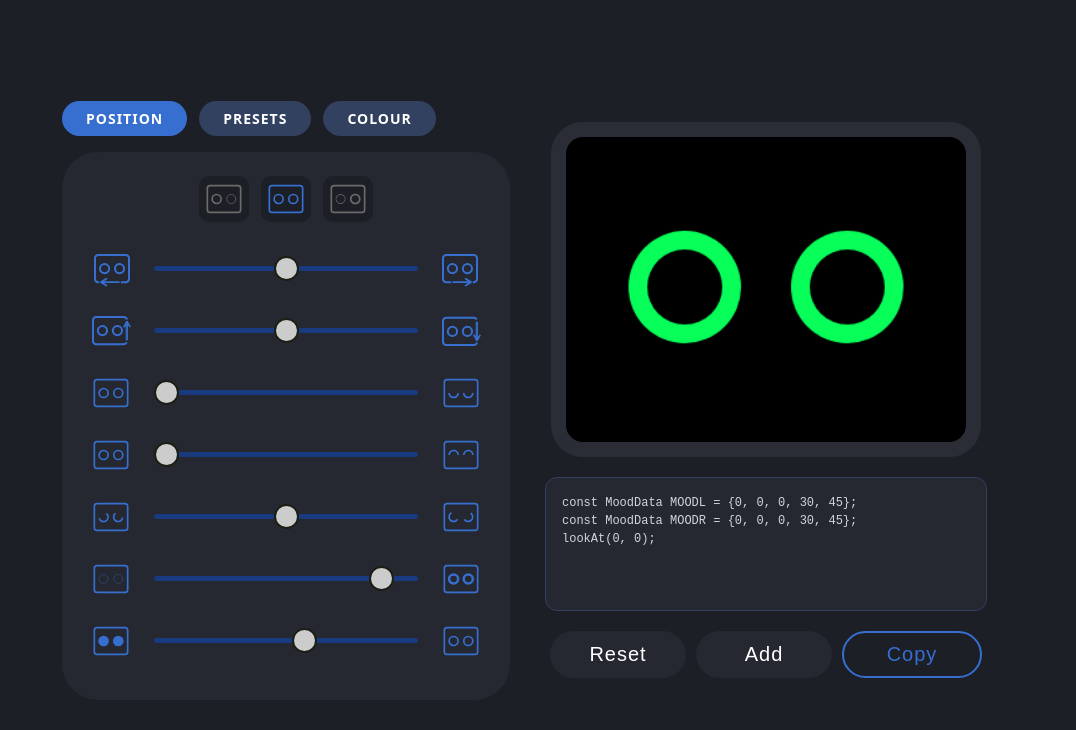
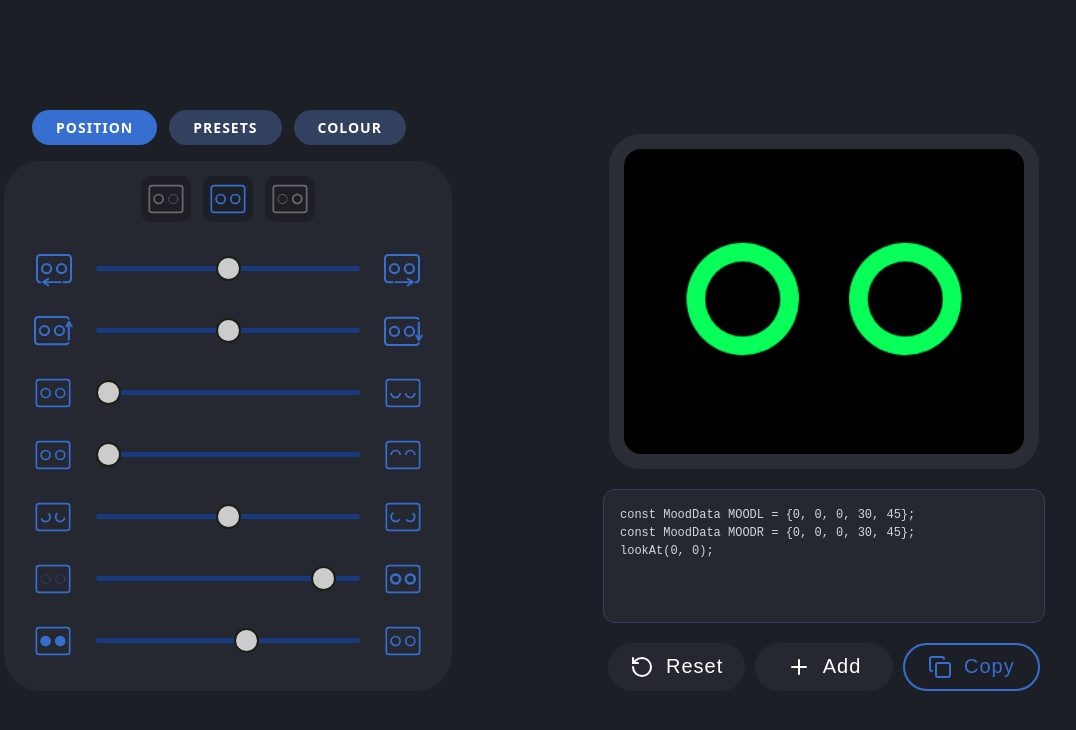
Before and after one commit to tanmaywankar/GrobotAnimator, a Vue app: page / in a window 1280 px wide. Shown: the top 730 px of the page, without its empty margins (138-1214 px from the left). Built offline with nearby package versions, Linux system fonts and the light colour scheme.

Commit message:
fix: configure vite base path, fix asset paths, and add github pages deployment workflow

```diff
--- a/index.html
+++ b/index.html
@@ -4,11 +4,11 @@
 <head>
   <meta charset="UTF-8" />
   <link rel="icon" type="image/svg+xml" href="./fav_icons/favicon.svg" />
-  <link rel="icon" type="image/png" href="./fav_icons//favicon-96x96.png" sizes="96x96" />
-  <link rel="shortcut icon" href="./fav_icons//favicon.ico" />
-  <link rel="apple-touch-icon" sizes="180x180" href="./fav_icons//apple-touch-icon.png" />
+  <link rel="icon" type="image/png" href="./fav_icons/favicon-96x96.png" sizes="96x96" />
+  <link rel="shortcut icon" href="./fav_icons/favicon.ico" />
+  <link rel="apple-touch-icon" sizes="180x180" href="./fav_icons/apple-touch-icon.png" />
   <meta name="apple-mobile-web-app-title" content="Grobot Studio" />
-  <link rel="manifest" href="./fav_icons//site.webmanifest" />
+  <link rel="manifest" href="./fav_icons/site.webmanifest" />
   <meta name="viewport" content="width=device-width, initial-scale=1.0" />
   <title>Grobot Animation Studio</title>
 </head>
--- a/src/App.vue
+++ b/src/App.vue
@@ -2,11 +2,12 @@
 import "./style.css";
 import CanvasPreview from "./components/CanvasPreview.vue";
 import SliderComponent from "./components/SliderComponent.vue";
-import { sliderConfigs } from "./config/sliderConfig.js";
+import { sliderConfigs } from "./config/SliderConfig.js";
 import { useSliderStore } from "./store/SliderStore.js";
 import TextBoxComponent from "./components/TextBoxComponent.vue";
 
 const store = useSliderStore();
+const spriteUrl = `${import.meta.env.BASE_URL}sprite.svg`;
 </script>
 
 <template>
@@ -26,7 +27,7 @@ const store = useSliderStore();
             @click="store.activeEyeSide = 'Left'"
           >
             <svg class="eye_select">
-              <use href="/sprite.svg#gb-left_eye" />
+              <use :href="`${spriteUrl}#gb-left_eye`" />
             </svg>
           </div>
           <div
@@ -35,7 +36,7 @@ const store = useSliderStore();
             @click="store.activeEyeSide = 'Both'"
           >
             <svg class = "eye_select">
-            <use href = "/sprite.svg#gb-base_emo" />
+            <use :href="`${spriteUrl}#gb-base_emo`" />
            </svg>
           </div>
           <div
@@ -44,7 +45,7 @@ const store = useSliderStore();
             @click="store.activeEyeSide = 'Right'"
           >
             <svg class="eye_select">
-              <use href="/sprite.svg#gb-right_eye" />
+              <use :href="`${spriteUrl}#gb-right_eye`" />
             </svg>
           </div>
         </div>
--- a/src/components/SliderComponent.vue
+++ b/src/components/SliderComponent.vue
@@ -1,11 +1,11 @@
 <template>
   <div class="slider-row">
     <svg :class="leftClasses" @click="adjustvalue(-1)">
-      <use :href="`/sprite.svg#${leftIconId}`" />
+      <use :href="`${spriteUrl}#${leftIconId}`" />
     </svg>
     <input type="range" :min="min" :max="max" v-model="currentValue" />
     <svg :class="rightClasses" @click="adjustvalue(1)">
-      <use :href="`/sprite.svg#${rightIconId}`" />
+      <use :href="`${spriteUrl}#${rightIconId}`" />
     </svg>
   </div>
 </template>
@@ -13,6 +13,7 @@
 <script setup>
 import { useSliderStore } from "../store/SliderStore";
 import { computed } from "vue";
+const spriteUrl = `${import.meta.env.BASE_URL}sprite.svg`;
 const store = useSliderStore();
 const props = defineProps({
   propKey: String,
--- a/src/components/TextBoxComponent.vue
+++ b/src/components/TextBoxComponent.vue
@@ -1,17 +1,27 @@
 <template>
   <textarea class="code-output" id="text-area" :value="codeText"> </textarea>
   <div class="action-buttons">
-    <button class="btn" @click="resetValues">Reset</button>
-    <button class="btn">Add</button>
-    <button class="btn primary"  @click = "copyCode">Copy</button>
+    <button class="btn" @click="resetValues">
+      <RotateCcw class="custom-icon" />
+      Reset
+    </button>
+    <button class="btn">
+      <Plus class="custom-icon"/>
+      Add
+    </button>
+    <button class="btn primary" @click="copyCode">
+      <Copy class="custom-icon" />
+      Copy
+    </button>
   </div>
 </template>
 
 <script setup>
 import { computed } from "vue";
 import { useSliderStore } from "../store/SliderStore";
-import { sliderConfigs } from "../config/sliderConfig";
-import { toast } from 'vue3-toastify';
+import { sliderConfigs } from "../config/SliderConfig";
+import { toast } from "vue3-toastify";
+import { RotateCcw, Plus, Copy } from "@lucide/vue";
 const store = useSliderStore();
 
 const codeText = computed({
@@ -39,9 +49,10 @@ const resetValues = () => {
   }
 };
 
-const copyCode = () =>{
+const copyCode = () => {
   const textArea = document.getElementById("text-area");
-  navigator.clipboard.writeText(textArea.value)
+  navigator.clipboard
+    .writeText(textArea.value)
     .then(() => {
       toast.info("Code copied to clipboard!", {
         autoClose: 3000,
@@ -49,12 +60,12 @@ const copyCode = () =>{
         theme: "dark",
       });
     })
-  .catch(err =>{
+    .catch((err) => {
       console.error("Failed to copy text: ", err);
       toast.error("Failed to copy code", {
         autoClose: 2500,
         position: toast.POSITION.BOTTOM_RIGHT,
       });
     });
-}
+};
 </script>
--- a/src/store/SliderStore.js
+++ b/src/store/SliderStore.js
@@ -2,7 +2,7 @@ import { defineStore } from "pinia";
 import { reactive } from "vue";
 import { ref } from "vue";
 import { computed } from "vue";
-import { sliderConfigs } from "../config/sliderConfig";
+import { sliderConfigs } from "../config/SliderConfig";
 
 export const useSliderStore = defineStore('SliderStore',() => {
     const moodL = reactive({
--- a/src/style.css
+++ b/src/style.css
@@ -38,22 +38,26 @@ body {
 
 .app-container {
   display: flex;
-  max-width: 1000px;
+  max-width: 100vw;
   width: 100%;
   align-items: center;
-  justify-content: space-between;
+  justify-content: center;
+  gap: 120px;
   padding: 2rem;
 }
 
 .left-panel {
-  width: 400px;
+  width: 460px;
   display: flex;
   flex-direction: column;
   gap: 16px;
+  flex-shrink: 0;
 }
 
 .main-tabs {
   display: flex;
+  justify-content: center;
+  width: 430px;
   gap: 12px;
 }
 
@@ -76,7 +80,7 @@ body {
 .slider-card {
   background-color: var(--bg-panel);
   border-radius: var(--radius-xlg);
-  padding: 24px;
+  padding: 15px 24px;
   width: 400px;
   height: 500px;
   display: flex;
@@ -123,8 +127,8 @@ body {
   gap: 16px;
 }
 
-.slider-icon{
-    color: var(--accent-blue);
+.slider-icon {
+  color: var(--accent-blue);
 }
 
 .icon-placeholder {
@@ -162,6 +166,8 @@ input[type="range"]::-webkit-slider-thumb {
   flex-direction: column;
   align-items: center;
   gap: 20px;
+  flex-shrink: 0;
+  align-self: flex-end;
 }
 
 /* Canvas Box */
@@ -206,13 +212,17 @@ canvas {
 }
 
 .btn {
+  display: flex;
+  text-align: center;
+  justify-content: center;
+  gap: 12px;
   flex: 1;
-  padding: 10px 0;
-  border: none;
+  align-items: center;
+  padding: 10px;
+  border: 2px solid transparent;
   border-radius: var(--radius-lg);
   background-color: var(--bg-panel);
   color: var(--text-main);
-  font-weight: 400;
   font-size: 20px;
   letter-spacing: 1px;
   cursor: pointer;
@@ -228,6 +238,12 @@ canvas {
   color: var(--accent-blue);
 }
 
+.custom-icon {
+  display: block;
+  flex-shrink: 0;
+  width: 24px;
+  height: 24px;
+}
 .primary:hover {
   background-color: var(--accent-blue);
   color: var(--accent-blue-dim);
--- a/vite.config.js
+++ b/vite.config.js
@@ -3,5 +3,6 @@ import vue from '@vitejs/plugin-vue'
 
 // https://vite.dev/config/
 export default defineConfig({
+  base: '/GrobotAnimator/',
   plugins: [vue()],
 })
```
Lines whose indentation alone changed are shown as unchanged.
